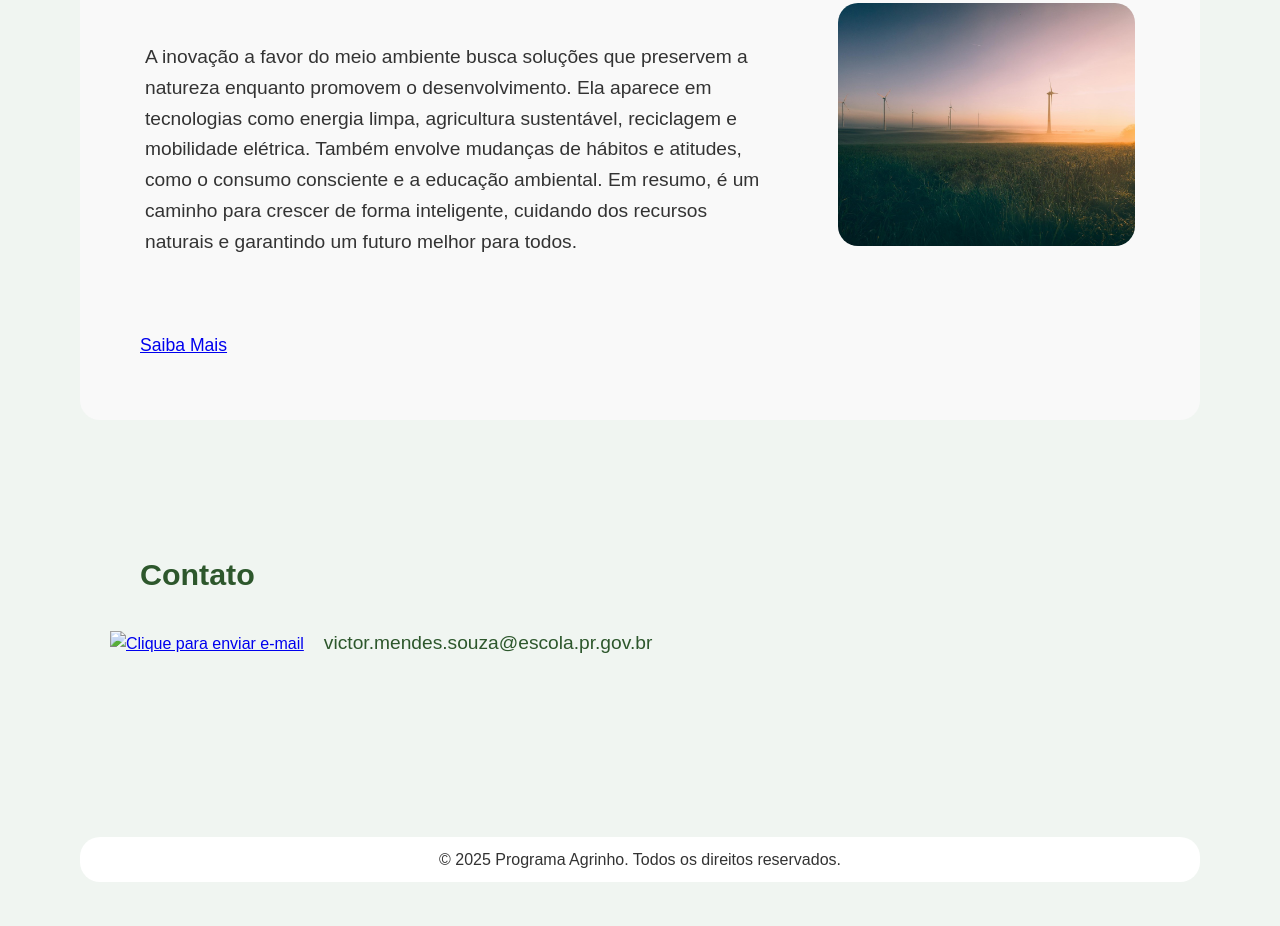
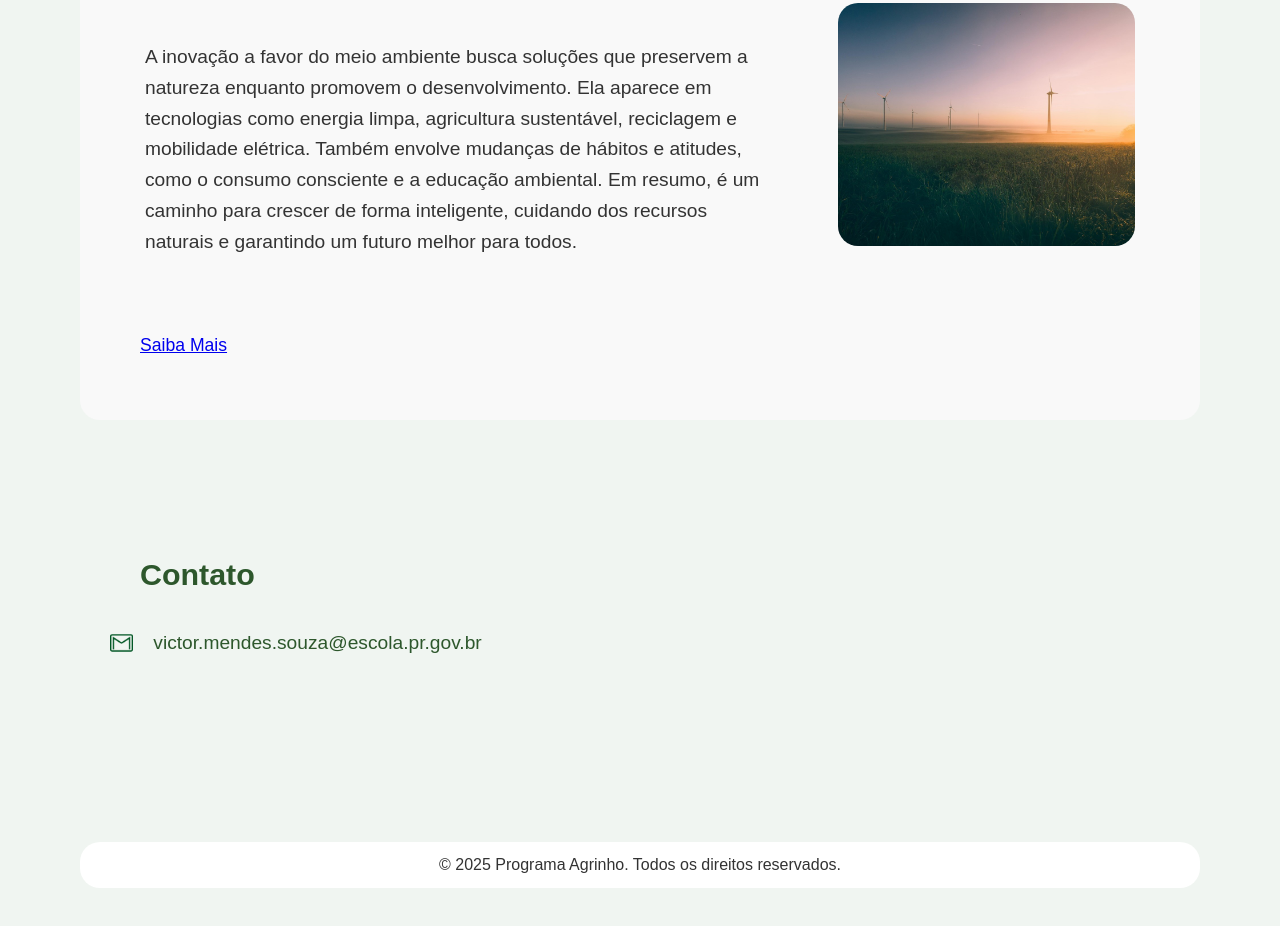
Before and after one commit to vitinh0o/Agrinho-2025, a plain HTML site: page index.html in a window 1280 px wide. Shown: the part 2563-3489 px from the top of the page. Drawn offline with Linux system fonts and the light colour scheme.

Commit message:
Update index.html

```diff
--- a/index.html
+++ b/index.html
@@ -75,7 +75,7 @@
     <h2>Contato</h2>
     <div class="email">
       <a href="mailto:victor.mendes.souza@escola.pr.gov.br">
-       <img src="img/Mail_logo_green.png" alt="Clique para enviar e-mail">
+       <img src="Mail_logo_green.png" alt="Clique para enviar e-mail">
       </a>
       <p>victor.mendes.souza@escola.pr.gov.br</p>
     </div>
```
